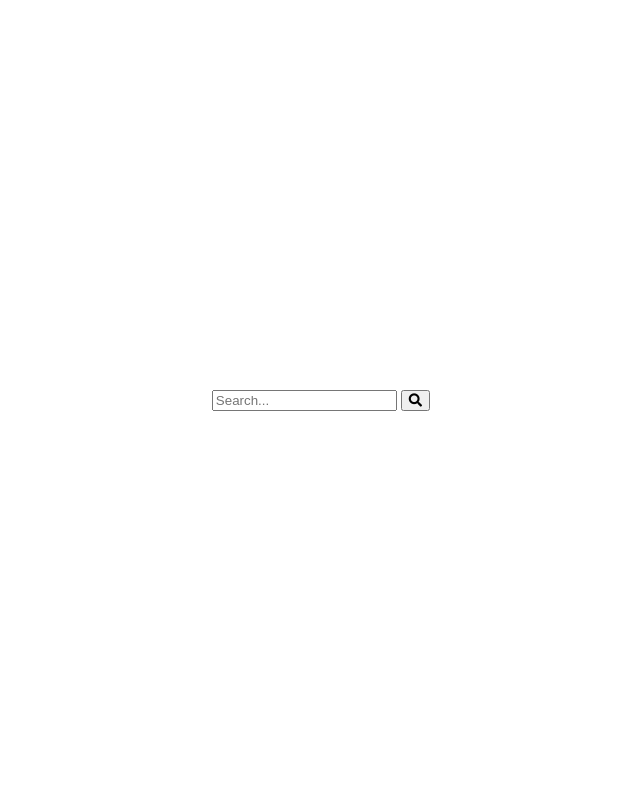
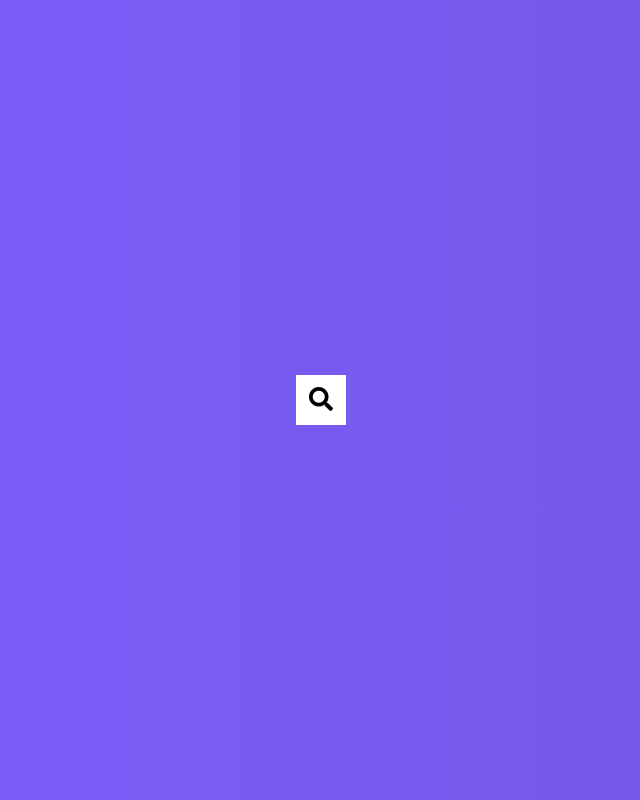
Before and after one commit to icld/4hiddenSearchWidget, a plain HTML site: page index.html in a window 1280 px wide. Shown: the whole page, without its empty margins (319-959 px from the left). Drawn offline with Linux system fonts and the light colour scheme.

Commit message:
Add style

```diff
--- a/style.css
+++ b/style.css
@@ -1,16 +1,55 @@
 @import url('https://fonts.googleapis.com/css2?family=Roboto:wght@400;700&display=swap');
-
-*{
+* {
     box-sizing: border-box;
 }
 
 body {
+    background-image: linear-gradient(90deg, #7d5fff, #7158e2);
     font-family: 'Roboto,' sans-serif;
     display: flex;
-    flex-direction: column;
     align-items: center;
     justify-content: center;
     height: 100vh;
     overflow: hidden;
     margin: 0;
 }
+
+.search {
+    position: relative;
+    height: 50px;
+}
+
+.search .input {
+    background-color: #fff;
+    border: 0;
+    font-size: 18px;
+    padding: 15px;
+    height: 50px;
+    width: 50px;
+    transition: width 0.3s ease;
+}
+
+.btn {
+    background-color: #fff;
+    border: 0;
+    cursor: pointer;
+    font-size: 24px;
+    position: absolute;
+    top: 0;
+    left: 0;
+    height: 50px;
+    width: 50px;
+    transition: transform 0.3s ease;
+}
+
+.btn:focus, .input:focus {
+    outline: none;
+}
+
+.search.active .input {
+    width: 200px;
+}
+
+.search.active .btn {
+    transform: translateX(198px)
+}
```
